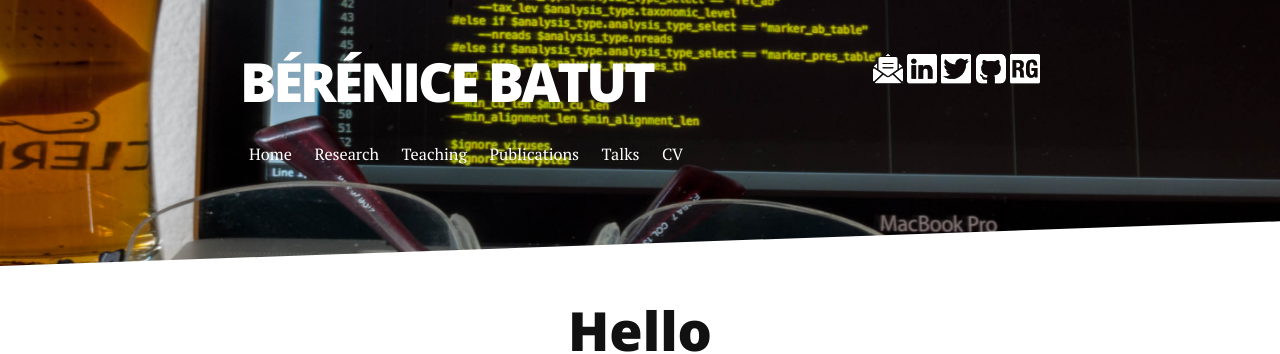
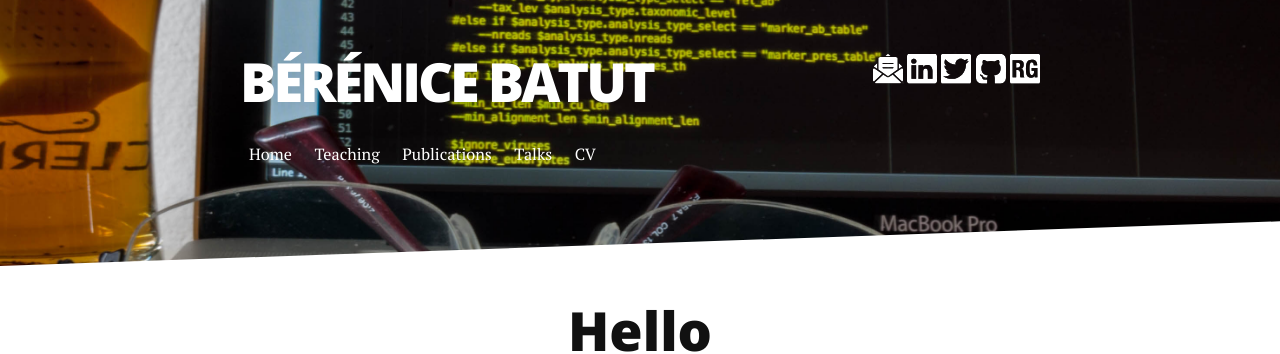
Before and after one commit to bebatut-research/bebatut-research.github.io, a Jekyll site: the page built from index.html, in a window 1280 px wide. Shown: the top 354 px of the page. Built offline with Jekyll 4.4.1, drawn with Linux system fonts in a browser that asks for light colours; nearby versions of some CDN libraries; Markdown is read by kramdown in place of the engine named in the settings; the list of posts is cut into pages by our own code.

Commit message:
Remove link to research page in header

```diff
--- a/_config.yml
+++ b/_config.yml
@@ -13,8 +13,6 @@ paginate: 5
 navigation:
  - title: Home
    url: /index.html
- - title: Research
-   url: /research
  - title: Teaching
    url: /teaching
  - title: Publications
```
